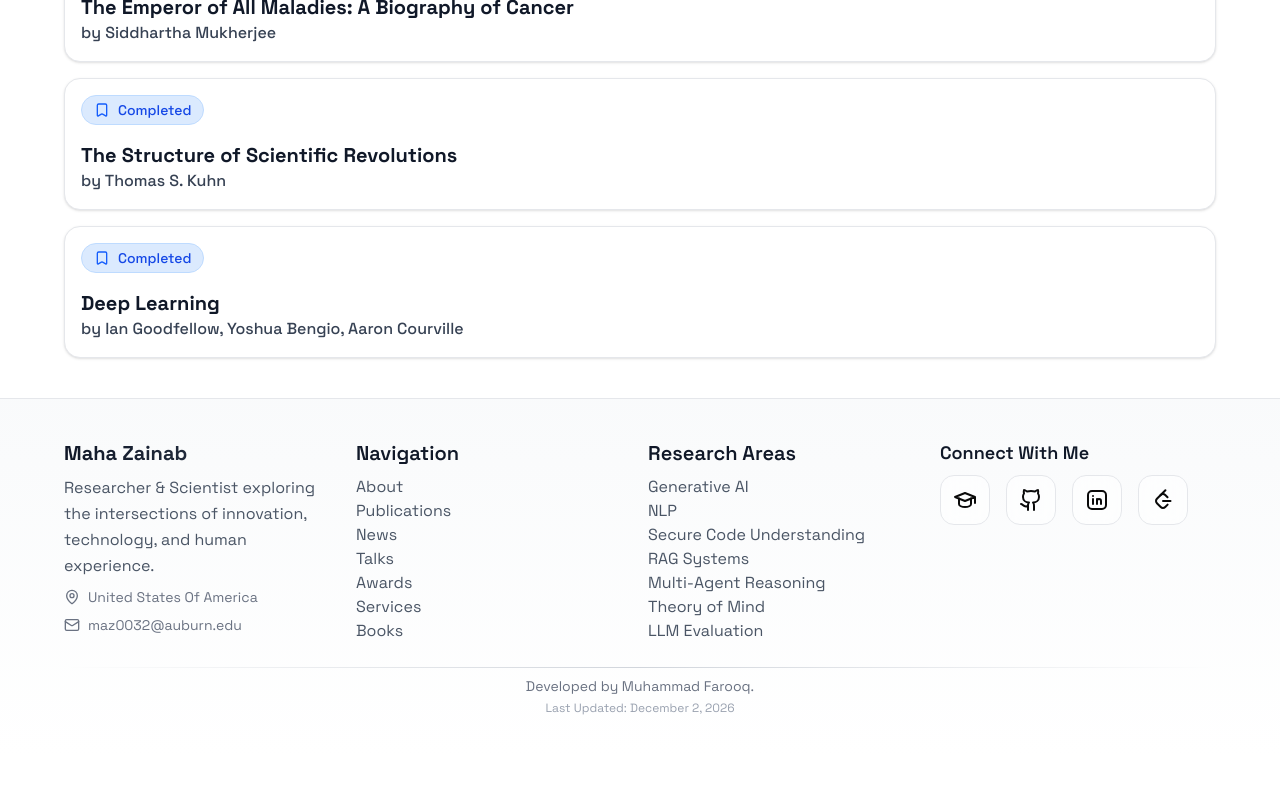
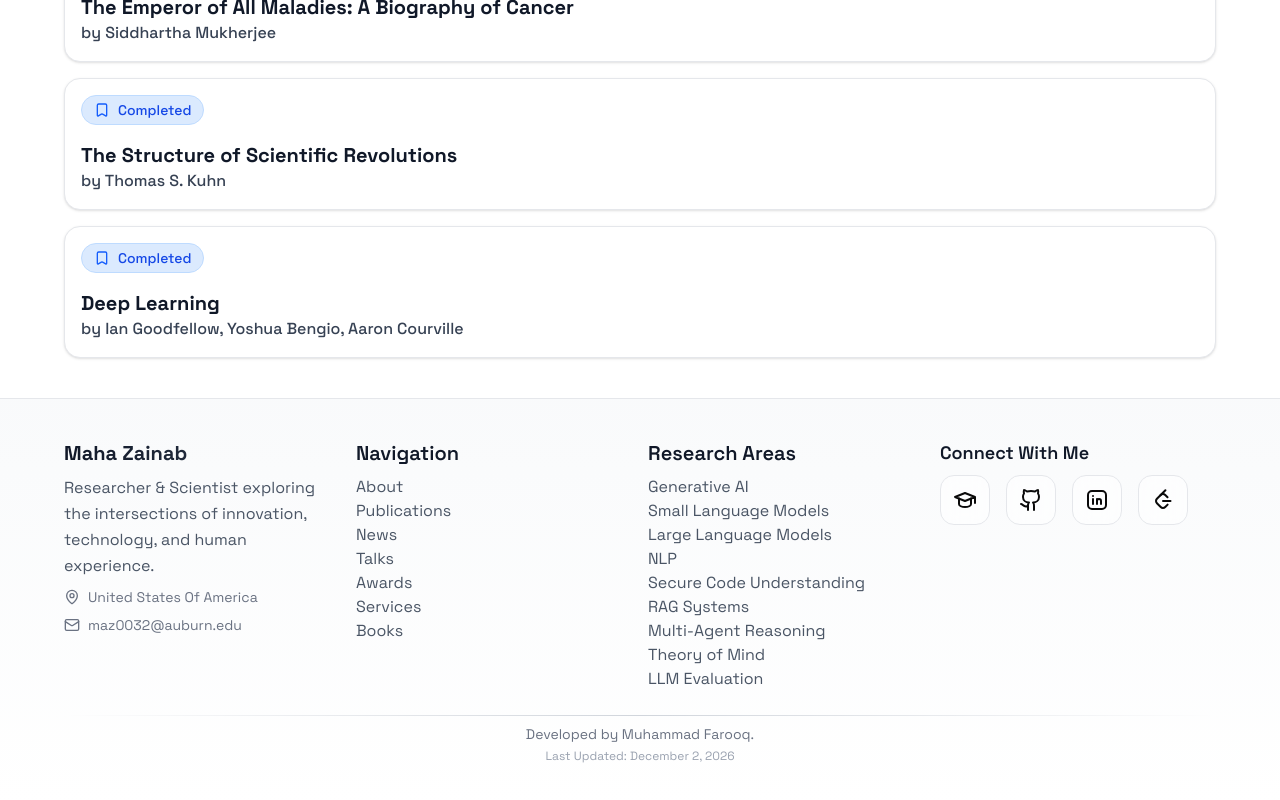
Before and after one commit to MahaZainab/MahaZainab.github.io, a React (Vite) app: page / in a window 1280 px wide. Shown: the part 5826-6626 px from the top of the page. Before the commit the page ends 6582 px from the top, so only its background shows below. Built offline with nearby package versions, Linux system fonts and the light colour scheme.

Commit message:
Auto commit on save

```diff
--- a/src/data/content.ts
+++ b/src/data/content.ts
@@ -33,6 +33,8 @@ export const about: About = {
   location: "United States Of America",
   researchAreas: [
     "Generative AI",
+    "Small Language Models",
+    "Large Language Models",
     "NLP",
     "Secure Code Understanding",
     "RAG Systems",
```
